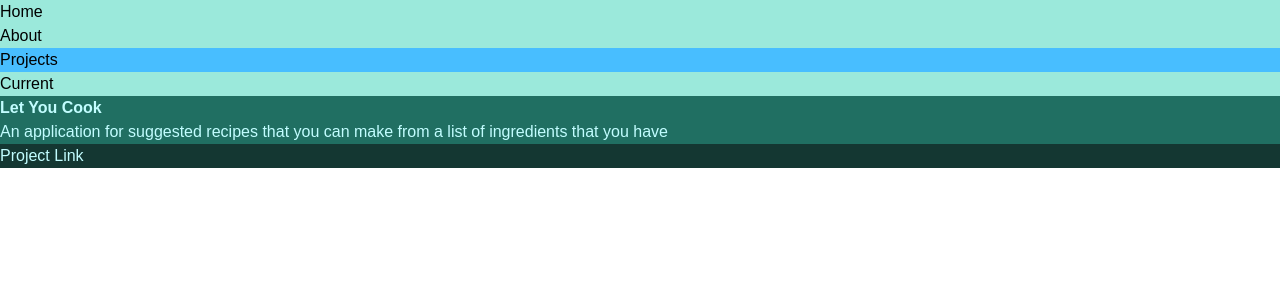
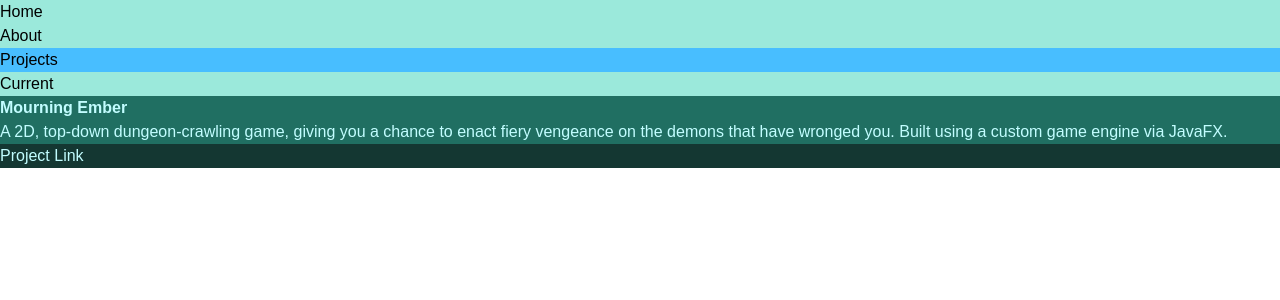
Before and after one commit to LlanAiu/portfolio, a Next.js app: page /projects in a window 1280 px wide. Shown: the top 300 px of the page. Built offline with nearby package versions, Linux system fonts and the light colour scheme.

Commit message:
[fix] project updates

```diff
--- a/src/app/projects/page.tsx
+++ b/src/app/projects/page.tsx
@@ -49,18 +49,23 @@ export default function Page() {
 
     const projects = [
         {
+            title: 'Mourning Ember',
+            description: 'A 2D, top-down dungeon-crawling game, giving you a chance to enact fiery vengeance on the demons that have wronged you. Built using a custom game engine via JavaFX.',
+            link: 'https://gitfront.io/r/Llan/pCi6b29FZTMV/mourning-ember/'
+        },
+        {
             title: 'Let You Cook',
             description: 'An application for suggested recipes that you can make from a list of ingredients that you have',
             link: 'https://github.com/LlanAiu/recipe-api'
         },
         {
             title: 'Solo Mafia',
-            description: 'A project that gives you a platform to play Mafia even if you have no friends (Built for HackDuke \'25)',
+            description: 'A project that gives you a platform to play Mafia even if you have no friends with you right now (Built for HackDuke \'25)',
             link: 'https://github.com/LlanAiu/HD2025'
         },
         {
             title: 'Auto-Transcriber',
-            description: 'A desktop application that allows you to transcribes an audio file into sheet music (Work in progress)',
+            description: 'A desktop application that allows you to transcribes an audio file into sheet music (WIP)',
             link: 'https://github.com/LlanAiu/music-transcriber'
         },
         {
```
